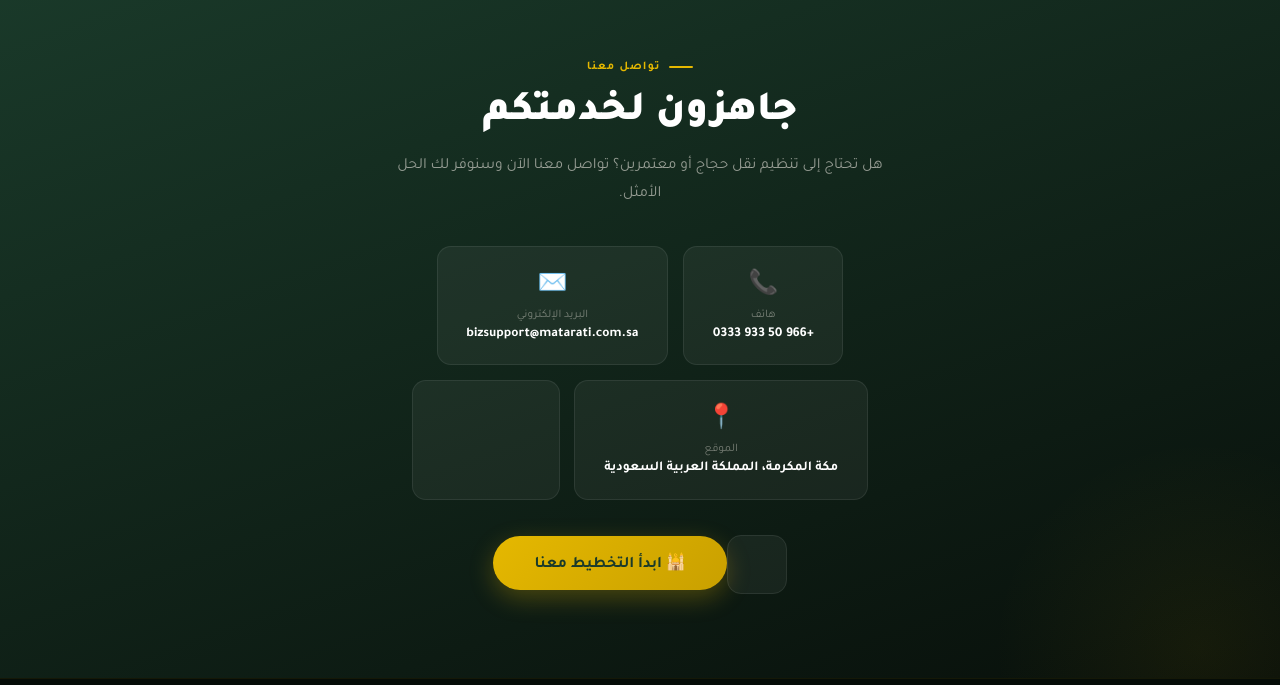
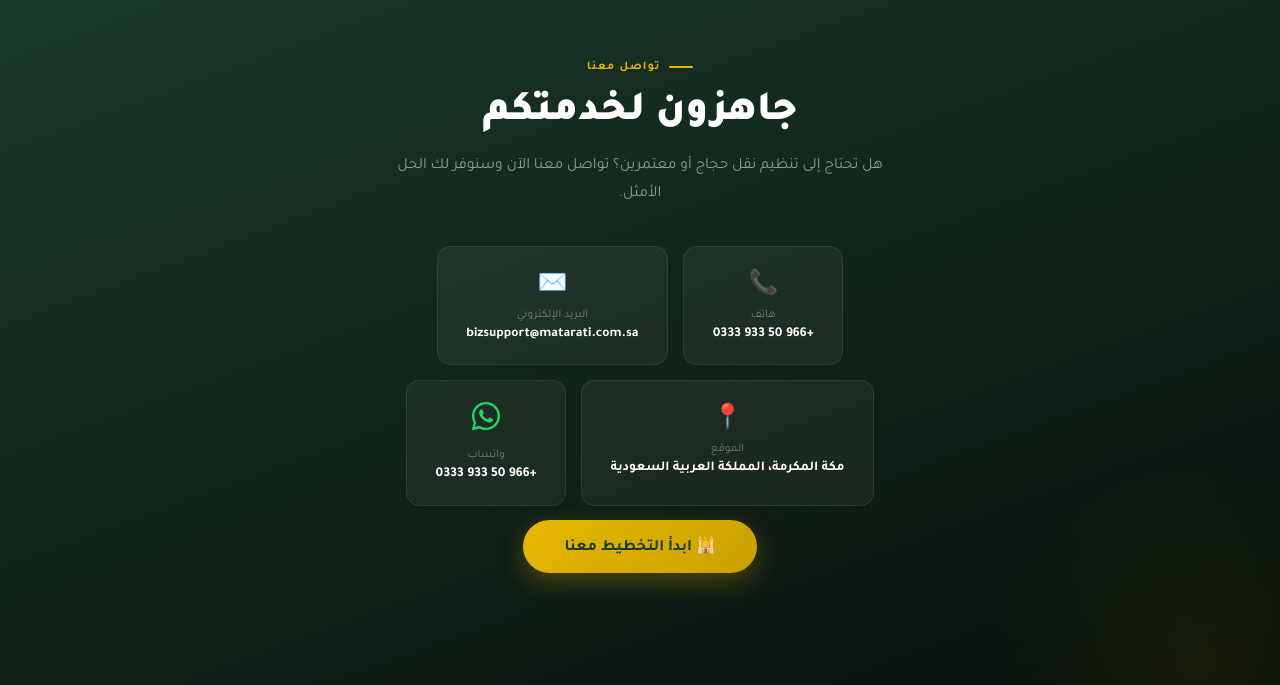
Before and after one commit to abdiladifart/Zain_Transportation, a plain HTML site: page index.html in a window 1280 px wide. Shown: the part 3580-4265 px from the top of the page. Drawn offline with Linux system fonts and the light colour scheme.

Commit message:
add whatsapp icon

```diff
--- a/index.html
+++ b/index.html
@@ -329,8 +329,16 @@ footer{background:#050c07;padding:1.8rem 2.5rem;display:flex;align-items:center;
     <div class="c-cards">
 <a href="tel:+966509330333" class="c-card"><span class="i">📞</span><span class="l">هاتف</span><span class="v">+966 50 933 0333</span></a>      <a href="mailto:info@matarati.com" class="c-card"><span class="i">✉️</span><span class="l">البريد الإلكتروني</span><span class="v">bizsupport@matarati.com.sa</span></a>
       <a href="#" class="c-card"><span class="i">📍</span><span class="l">الموقع</span><span class="v">مكة المكرمة، المملكة العربية السعودية</span></a>
-<a href="https://wa.me/966509330333" class="c-card">    </div>
-    <a href="mailto:info@matarati.com" class="btn btn-g" style="font-size:1rem;padding:.95rem 2.6rem">🕌 ابدأ التخطيط معنا</a>
+<a href="https://wa.me/966509330333" class="c-card">
+  <span class="i">
+    <svg width="28" height="28" viewBox="0 0 24 24" fill="#25D366" xmlns="http://www.w3.org/2000/svg">
+      <path d="M17.472 14.382c-.297-.149-1.758-.867-2.03-.967-.273-.099-.471-.148-.67.15-.197.297-.767.966-.94 1.164-.173.199-.347.223-.644.075-.297-.15-1.255-.463-2.39-1.475-.883-.788-1.48-1.761-1.653-2.059-.173-.297-.018-.458.13-.606.134-.133.298-.347.446-.52.149-.174.198-.298.298-.497.099-.198.05-.371-.025-.52-.075-.149-.669-1.612-.916-2.207-.242-.579-.487-.5-.669-.51-.173-.008-.371-.01-.57-.01-.198 0-.52.074-.792.372-.272.297-1.04 1.016-1.04 2.479 0 1.462 1.065 2.875 1.213 3.074.149.198 2.096 3.2 5.077 4.487.709.306 1.262.489 1.694.625.712.227 1.36.195 1.871.118.571-.085 1.758-.719 2.006-1.413.248-.694.248-1.289.173-1.413-.074-.124-.272-.198-.57-.347z"/>
+      <path d="M12 0C5.373 0 0 5.373 0 12c0 2.117.549 4.107 1.51 5.833L.057 23.215a.75.75 0 0 0 .921.921l5.382-1.453A11.95 11.95 0 0 0 12 24c6.627 0 12-5.373 12-12S18.627 0 12 0zm0 22c-1.907 0-3.7-.512-5.243-1.406l-.374-.222-3.893 1.051 1.051-3.893-.222-.374A9.953 9.953 0 0 1 2 12C2 6.477 6.477 2 12 2s10 4.477 10 10-4.477 10-10 10z"/>
+    </svg>
+  </span>
+  <span class="l">واتساب</span>
+  <span class="v">+966 50 933 0333</span>
+</a>    <a href="mailto:info@matarati.com" class="btn btn-g" style="font-size:1rem;padding:.95rem 2.6rem">🕌 ابدأ التخطيط معنا</a>
   </div>
 </section>
 
```
